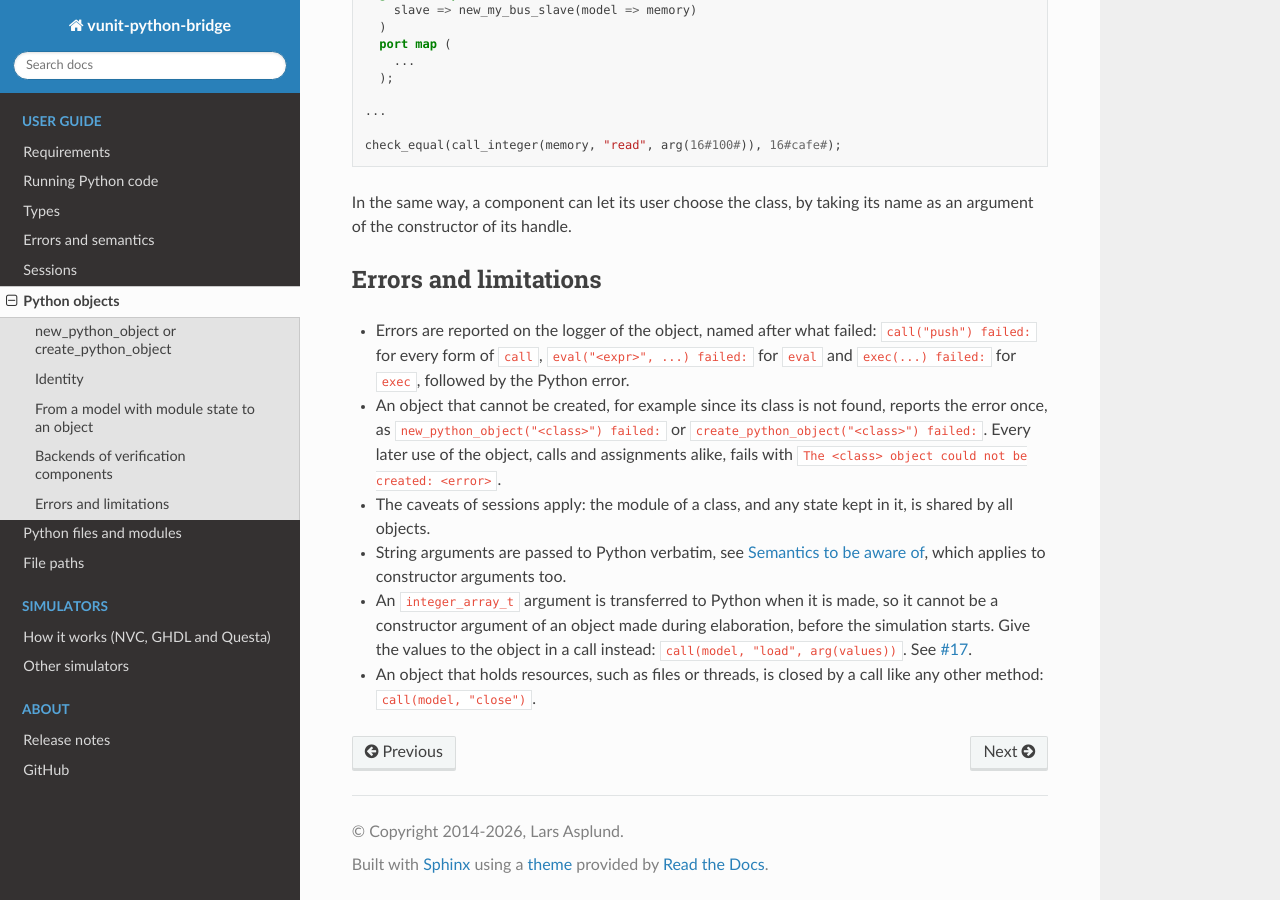
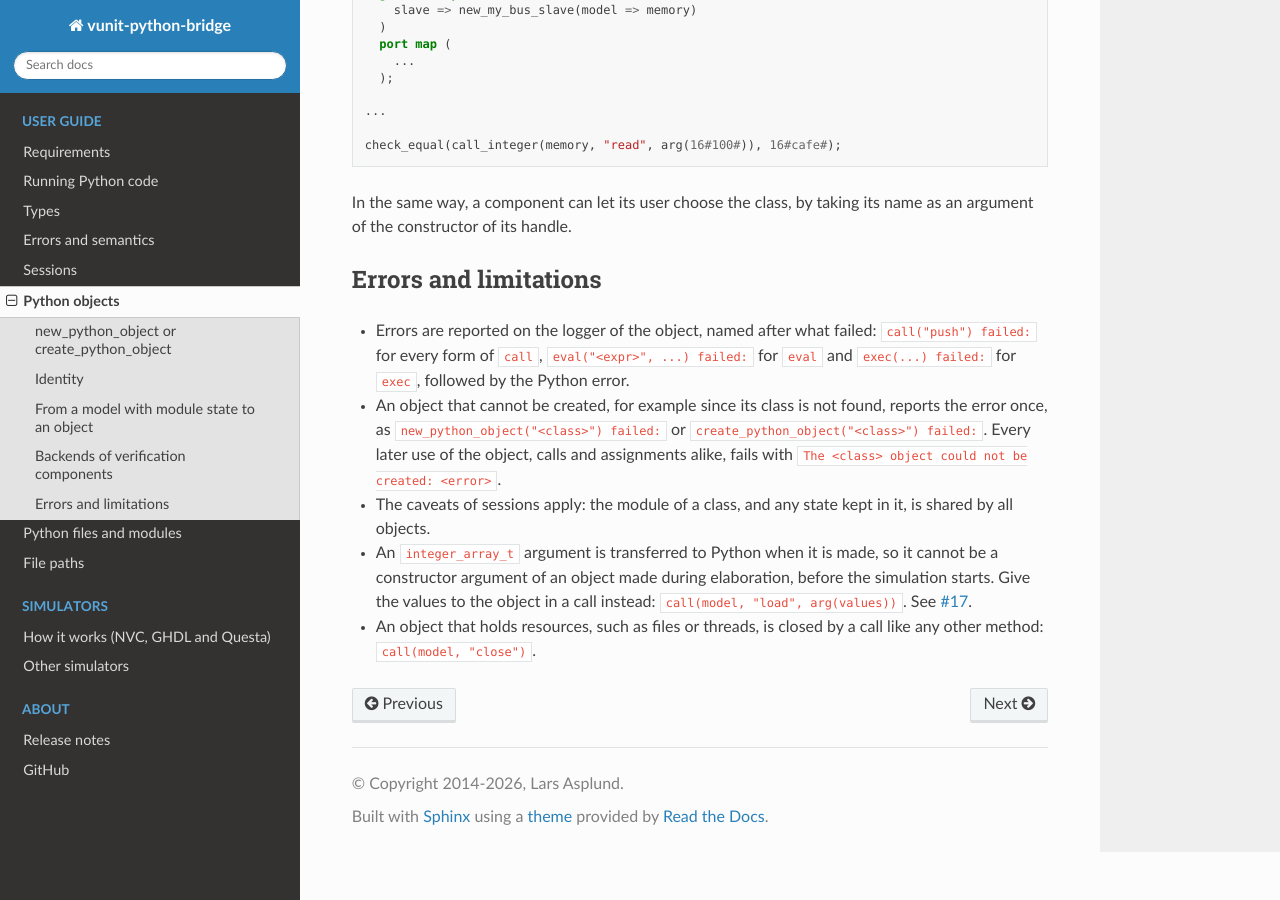
Before and after one commit to VUnit/vunit-python-bridge, a Sphinx documentation site: the page built from docs/python_objects.rst, in a window 1280 px wide and 900 px high, scrolled down 4865 px. Built offline with Sphinx 7.4.7 and the Read the Docs theme 3.1.0, drawn with Linux system fonts in a browser that asks for light colours; pages that are not in the unit, such as notebooks, are missing from menus; the version number is read from the project's files by our own code.

Commit message:
Use the model of a handle directly and drop a python_pkg caveat
- counter_vc and filter_vc read p_model of their handle, like the user
  guide and VUnit's own verification components, instead of a get_model
  accessor.
- The Python objects page no longer repeats that string arguments are
  passed verbatim, a semantic of python_pkg that #16 changes.

Co-Authored-By: Claude Opus 5.5 <noreply@anthropic.com>

```diff
--- a/docs/python_objects.rst
+++ b/docs/python_objects.rst
@@ -293,8 +293,6 @@ Errors and limitations
   ``The <class> object could not be created: <error>``.
 * The caveats of sessions apply: the module of a class, and any state kept in
   it, is shared by all objects.
-* String arguments are passed to Python verbatim, see
-  :ref:`python_bridge:semantics`, which applies to constructor arguments too.
 * An ``integer_array_t`` argument is transferred to Python when it is made, so
   it cannot be a constructor argument of an object made during elaboration,
   before the simulation starts. Give the values to the object in a call
```
Also changed, not shown: 4 other files.
